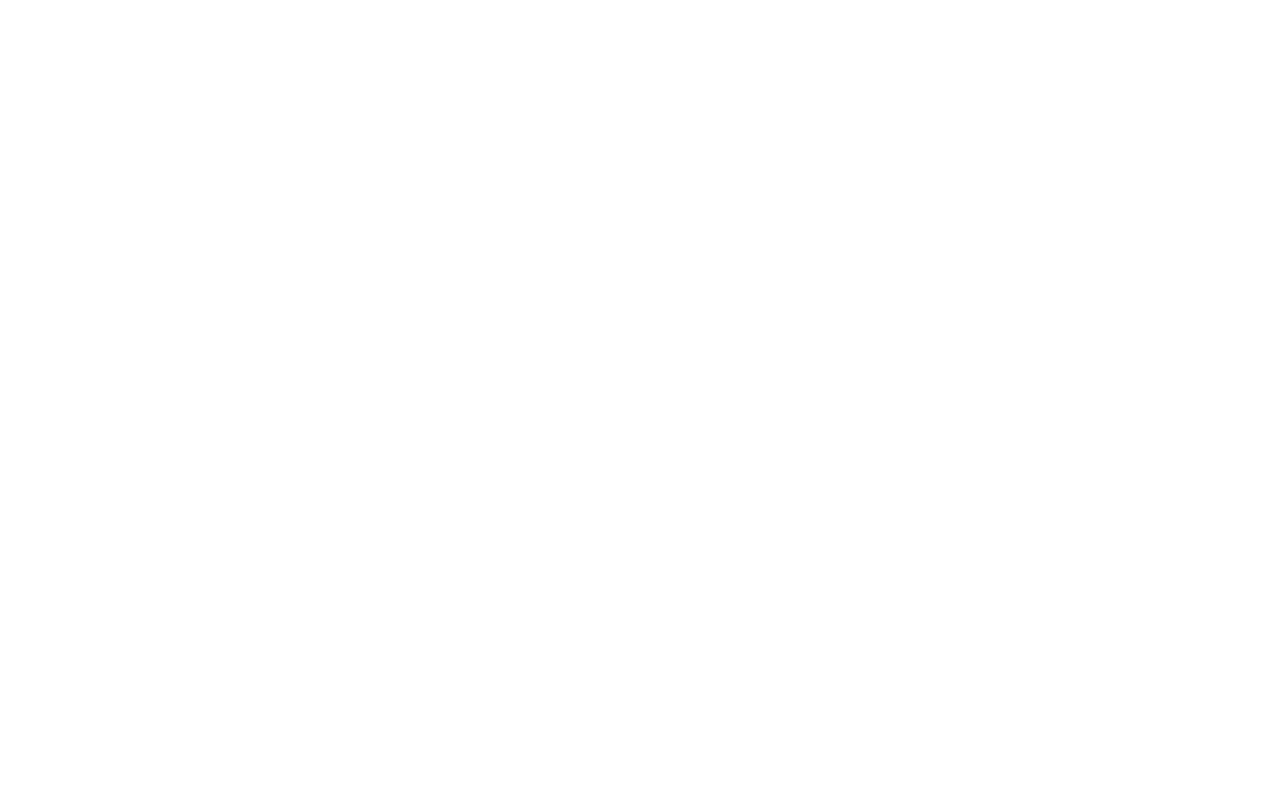
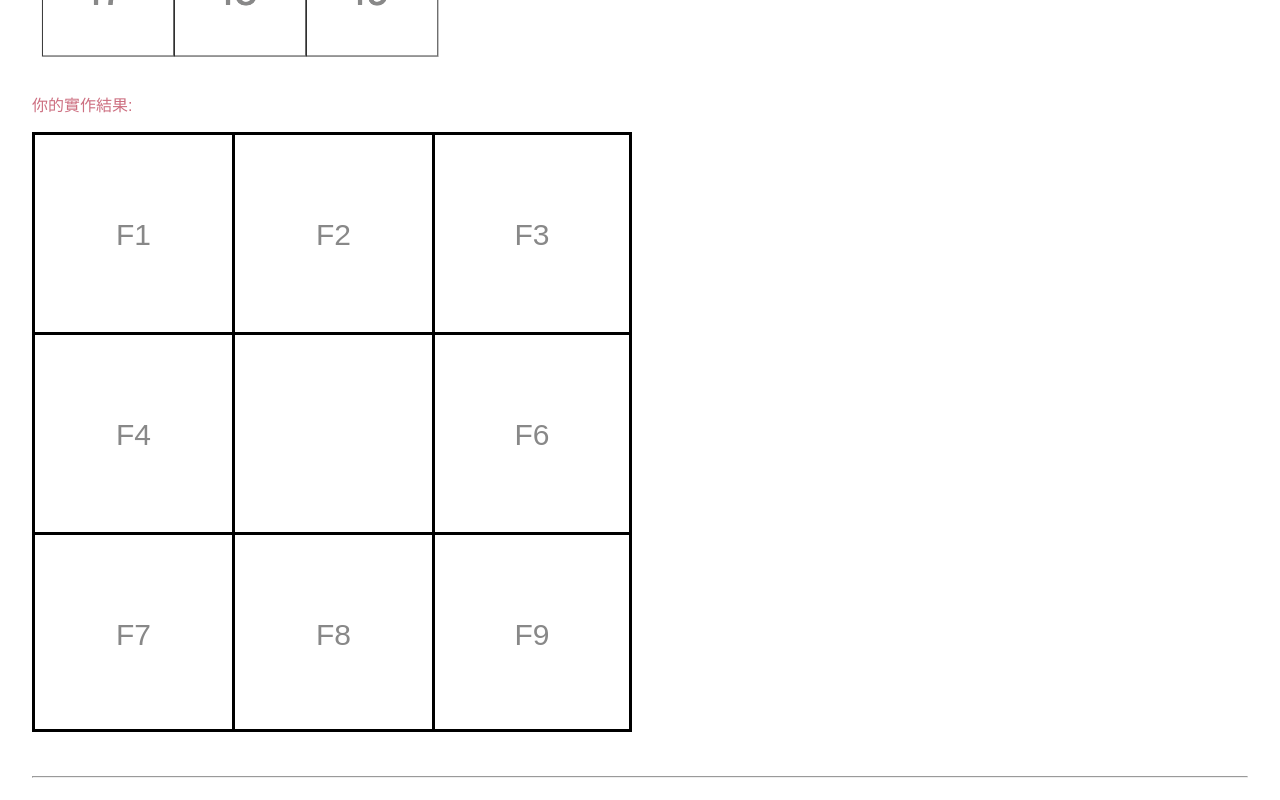
Before and after one commit to snowddd/NewStart, an Angular app: page /bonusPoint in a window 1280 px wide. Shown: the part 760-1560 px from the top of the page. Before the commit the page ends 800 px from the top, so only its background shows below. Built offline with nearby package versions, Linux system fonts and the light colour scheme.

Commit message:
feat: 修復 bonus point 路徑, 完成題目1

```diff
--- a/src/app/bonus-point/bonus-point.component.css
+++ b/src/app/bonus-point/bonus-point.component.css
@@ -14,3 +14,59 @@
 img {
   max-width: 100%;
 }
+
+.q1{
+  margin:0;
+  padding:0;
+  display:flex;
+  flex-wrap: wrap;
+  height:600px;
+  width:600px;
+}
+
+.q1 li{
+  width: 200px;
+  height: 200px;
+  line-height: 200px;
+  text-align: center;
+  font-size: 30px;
+  box-sizing: border-box;
+  border: solid black;
+  list-style-type:none;
+}
+
+.q1 li:nth-child(1){
+ border-right: 0;
+ border-bottom: 0;
+}
+
+.q1 li:nth-child(2){
+  border-right: 0;
+  border-bottom: 0;
+ }
+
+.q1 li:nth-child(3){
+   border-bottom: 0;
+  }
+
+.q1 li:nth-child(4){
+    border-right: 0;
+    border-bottom: 0;
+   }
+
+.q1 li:nth-child(5){
+    border-right: 0;
+    border-bottom: 0;
+   }
+
+.q1 li:nth-child(6){
+    border-bottom: 0;
+   }
+
+.q1 li:nth-child(7){
+    border-right: 0;
+   }
+
+.q1 li:nth-child(8){
+    border-right: 0;
+   }
--- a/src/app/bonus-point/bonus-point.component.html
+++ b/src/app/bonus-point/bonus-point.component.html
@@ -12,6 +12,17 @@
     <img src="assets/imgs/flex-9-grid-cell-sample.png" alt="">
   </div>
   <p class="keyword">你的實作結果:</p>
+
+  <div
+  class="q1">
+    <ng-container *ngFor="let q1 of q1Data">
+      <li>
+      {{q1}}
+      </li>
+    </ng-container>
+  </div>
+
+
   <br/>
   <br/>
 </section>
--- a/src/app/bonus-point/bonus-point.component.ts
+++ b/src/app/bonus-point/bonus-point.component.ts
@@ -9,6 +9,8 @@
   styleUrls: ['./bonus-point.component.css']
 })
 export class BonusPointComponent implements OnInit {
+
+  q1Data = ['F1','F2','F3','F4','','F6','F7','F8','F9']
 
   constructor(
     private bsJs1Service: BsJs1Service,
--- a/src/app/bonus-point/bonus-point.module.ts
+++ b/src/app/bonus-point/bonus-point.module.ts
@@ -2,10 +2,12 @@
 import { CommonModule } from '@angular/common';
 import { BonusPointComponent } from './bonus-point.component';
 import { BsJs1Service } from './bs-js1.service';
+import { BonusPointRoutingModule } from './bonus-point-routing.module';
 
 @NgModule({
   imports: [
     CommonModule,
+    BonusPointRoutingModule
   ],
   declarations: [
     BonusPointComponent
```
